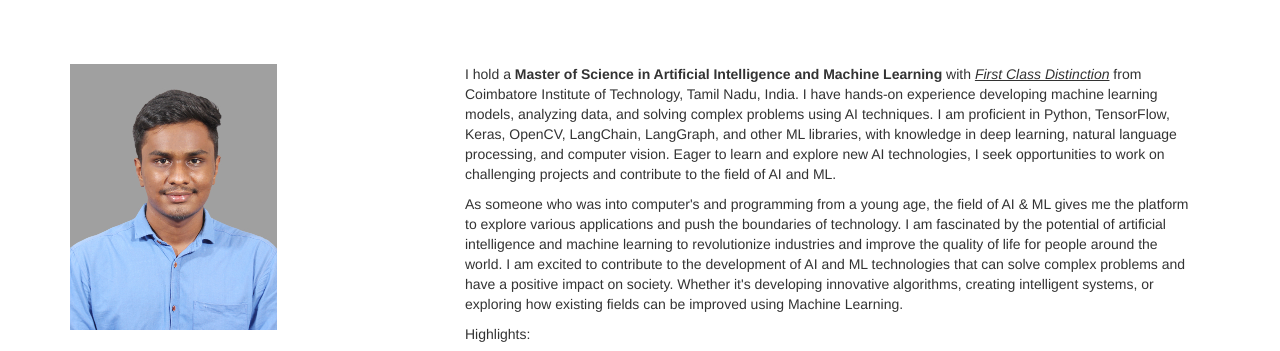
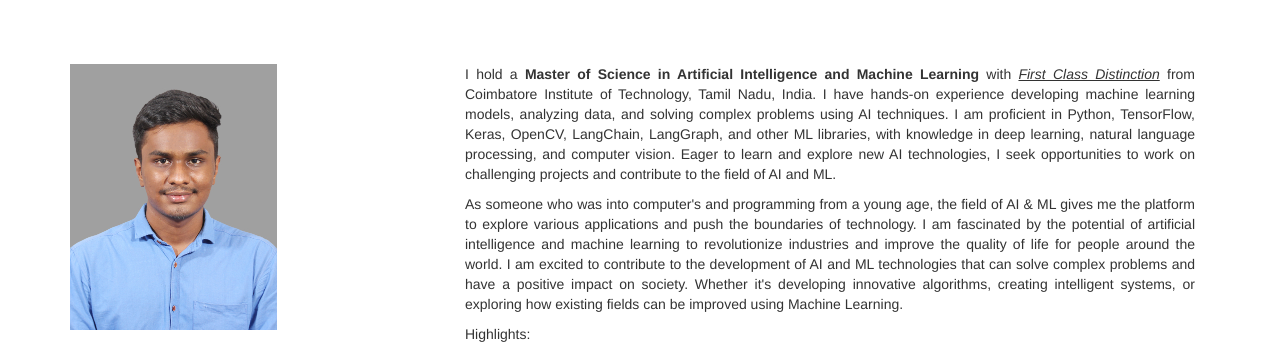
Before and after one commit to KishoreKumar1308/kishorekumar1308.github.io, a plain HTML site: page index.html in a window 1280 px wide. Shown: the top 351 px of the page. Drawn offline with nearby package versions, Linux system fonts and the light colour scheme.

Commit message:
Align paragraphs

```diff
--- a/index.html
+++ b/index.html
@@ -87,10 +87,10 @@
       <div class="col-md-8 bottom-buffer">
 
           <div class="col-12">
-		<p>
+		<p align = "justify">
 			I hold a <b>Master of Science in Artificial Intelligence and Machine Learning</b> with <i><u>First Class Distinction</u></i> from Coimbatore Institute of Technology, Tamil Nadu, India. I have hands-on experience developing machine learning models, analyzing data, and solving complex problems using AI techniques. I am proficient in Python, TensorFlow, Keras, OpenCV, LangChain, LangGraph, and other ML libraries, with knowledge in deep learning, natural language processing, and computer vision. Eager to learn and explore new AI technologies, I seek opportunities to work on challenging projects and contribute to the field of AI and ML.
 		</p>
-		<p>
+		<p align = "justify">
 			As someone who was into computer's and programming from a young age, the field of AI & ML gives me the platform to explore various applications and push the boundaries of technology. I am fascinated by the potential of artificial intelligence and machine learning to revolutionize industries and improve the quality of life for people around the world.
 			I am excited to contribute to the development of AI and ML technologies that can solve complex problems and have a positive impact on society. Whether it's developing innovative algorithms, creating intelligent systems, or exploring how existing fields can be improved using Machine Learning.
 		</p>
```
